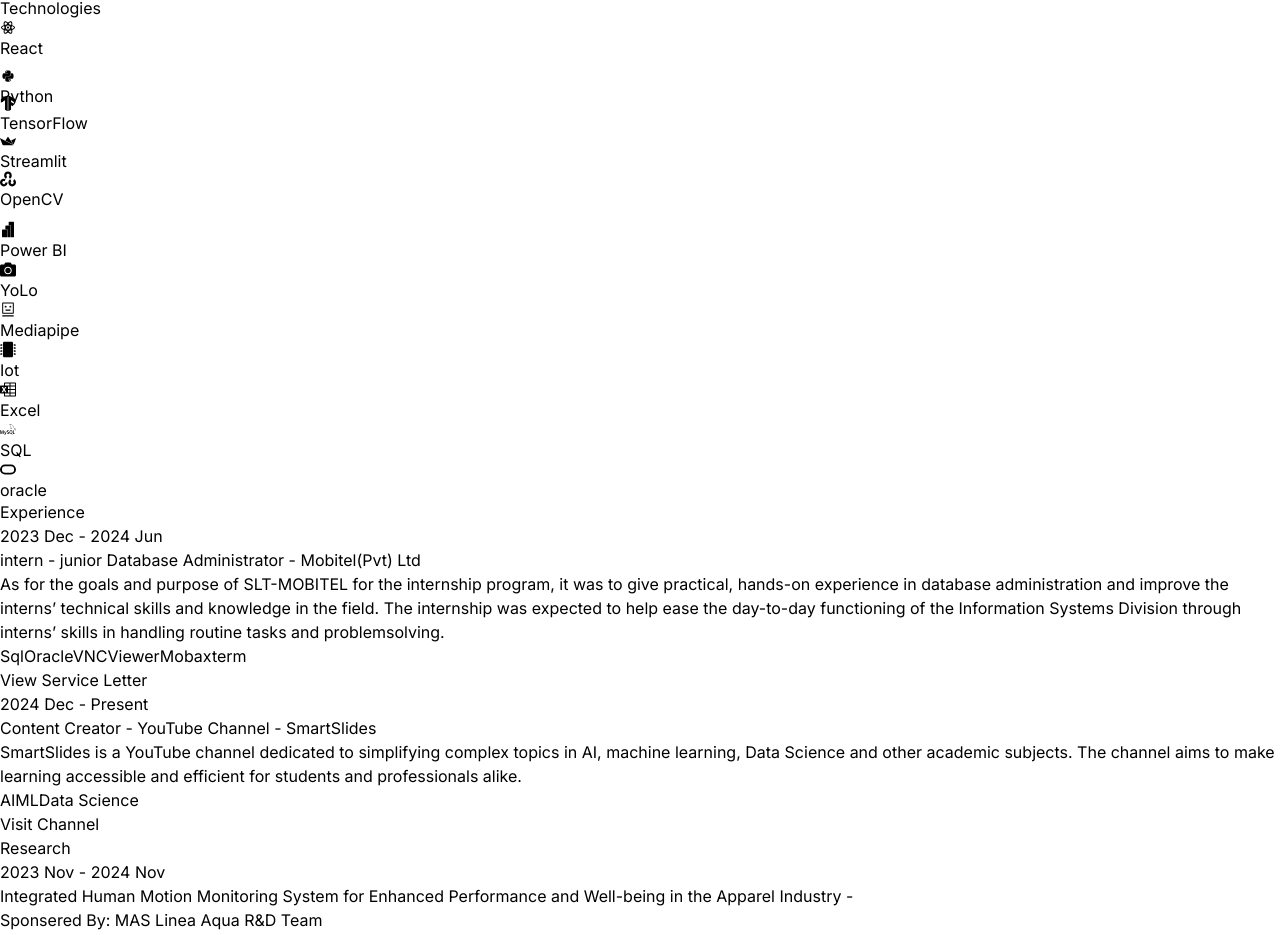
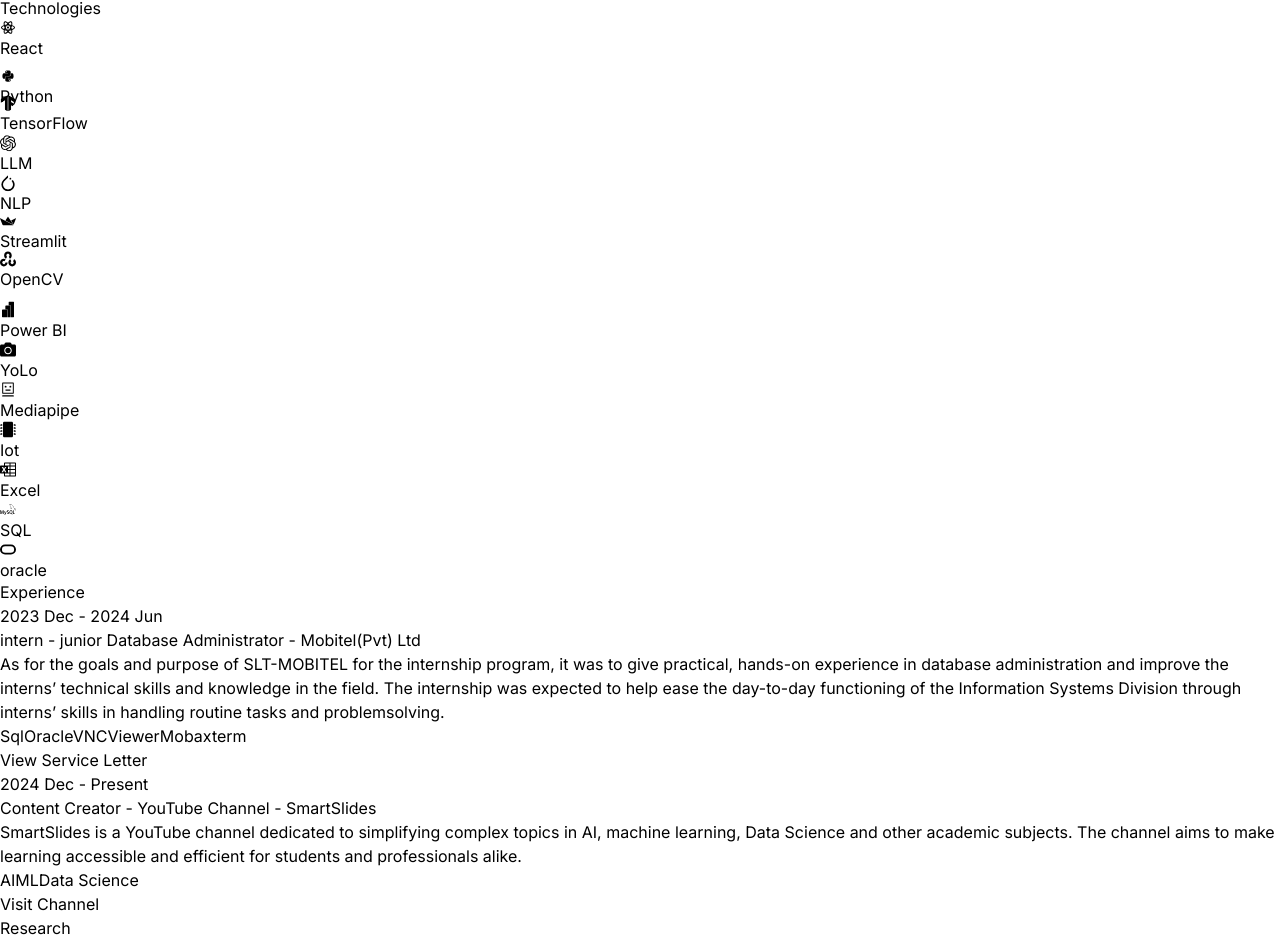
Before and after one commit to Dulara2001/Portfolio, a React (Vite) app: page / in a window 1280 px wide. Shown: the part 986-1921 px from the top of the page. Built offline with nearby package versions, Linux system fonts and the light colour scheme.

Commit message:
update technologies

```diff
--- a/src/components/Technologies.jsx
+++ b/src/components/Technologies.jsx
@@ -1,6 +1,8 @@
 import { RiReactjsLine } from "react-icons/ri";
 import { DiPython } from "react-icons/di";
 import { SiTensorflow } from "react-icons/si";
+import { SiOpenai } from "react-icons/si";
+import { SiPytorch } from "react-icons/si";
 import { SiStreamlit } from "react-icons/si";
 import { SiOpencv } from "react-icons/si";
 import { SiPowerbi } from "react-icons/si";
@@ -77,6 +79,30 @@
                         <SiTensorflow className="text-7xl text-orange-400" />
                     </div>
                     <p className="text-center mt-2">TensorFlow</p>
+                </motion.div>
+
+                {/* LLM */}
+                <motion.div
+                    variants={iconVariants(5)}
+                    initial="initial"
+                    animate="animate"
+                    className="flex flex-col items-center">
+                    <div className="rounded-2xl border-2 border-neutral-200 p-6">
+                        <SiOpenai className="text-7xl text-blue-400" />
+                    </div>
+                    <p className="text-center mt-2">LLM</p>
+                </motion.div>
+
+                {/* NLP */}
+                <motion.div
+                    variants={iconVariants(5)}
+                    initial="initial"
+                    animate="animate"
+                    className="flex flex-col items-center">
+                    <div className="rounded-2xl border-2 border-neutral-200 p-6">
+                        <SiPytorch className="text-7xl text-orange-400" />
+                    </div>
+                    <p className="text-center mt-2">NLP</p>
                 </motion.div>
 
                 {/* Streamlit */}
```
